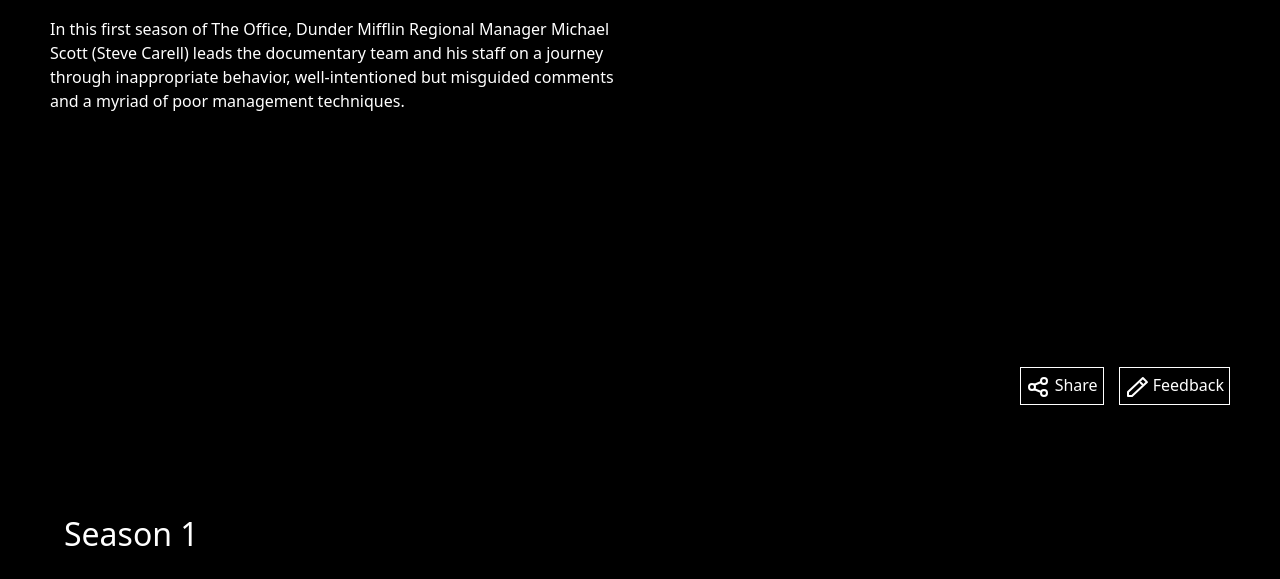
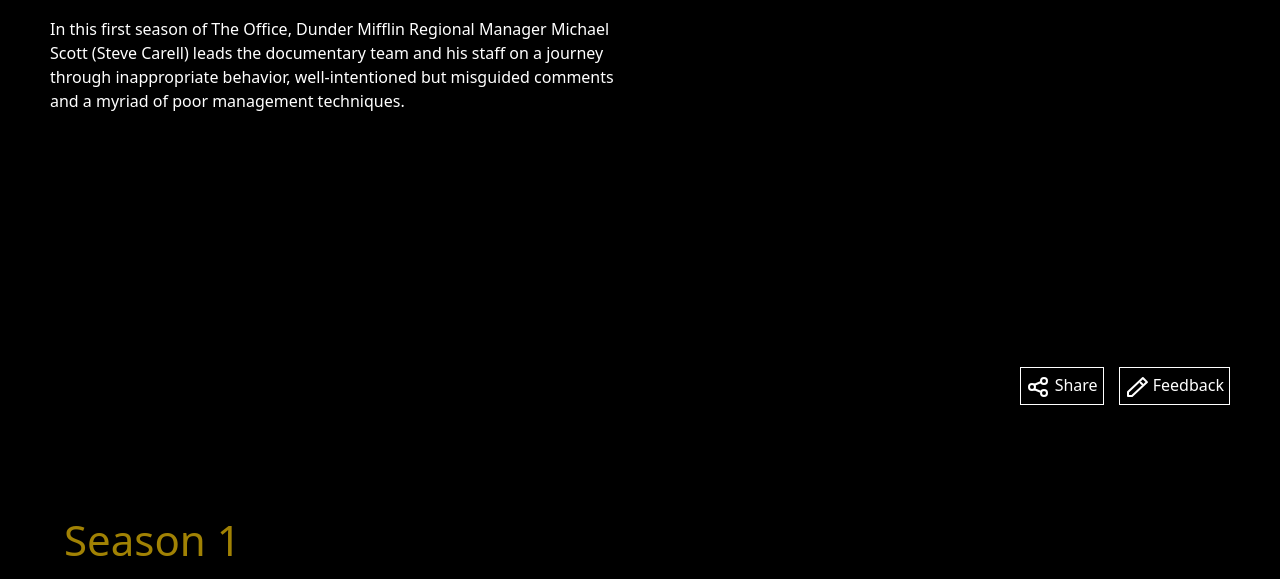
Before and after one commit to rauchrods/The-Office-Fanbase-Project, a plain HTML site: page index.html in a window 1280 px wide. Shown: the part 172-751 px from the top of the page. Drawn offline with nearby package versions, Linux system fonts and the light colour scheme; grey boxes are pictures that could not be loaded.

Commit message:
commit from terminal

```diff
--- a/styles.css
+++ b/styles.css
@@ -113,6 +113,11 @@ background: linear-gradient(90deg, rgba(0,0,0,1) 7%, rgba(0,0,0,0.7) 24%, rgba(0
     /* align-items: center; */
     row-gap: 20px;
 
+}
+.mycardcontainer>h2{
+   color: #a18204;
+   font-size: 42px !important;
+   /* new commit */
 }
 .mycard{
     border: 1px solid  white;
```
